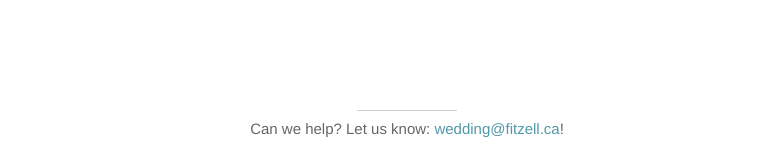
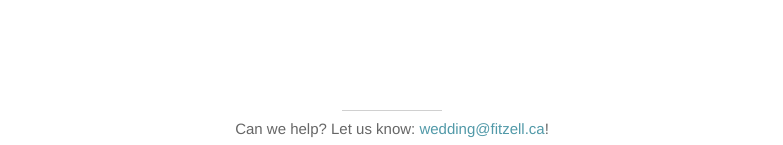
Before and after one commit to jfitzell/weddingsite, a Jekyll site: the page built from index.md, in a window 1280 px wide. Shown: the part 752-897 px from the top of the page, without its empty margins (248-1031 px from the left). Built offline with Jekyll 4.4.1, drawn with Linux system fonts in a browser that asks for light colours; some web fonts are replaced.

Commit message:
Correctly center the footer

```diff
--- a/css/main.scss
+++ b/css/main.scss
@@ -135,7 +135,8 @@ html, body {
 	height: $footer-height;
 	width: 100%;
 	position: absolute;
-	bottom: 0;
+	bottom: 0px;
+	left: 0px;
 	text-align: center;
 
 	hr {
```
